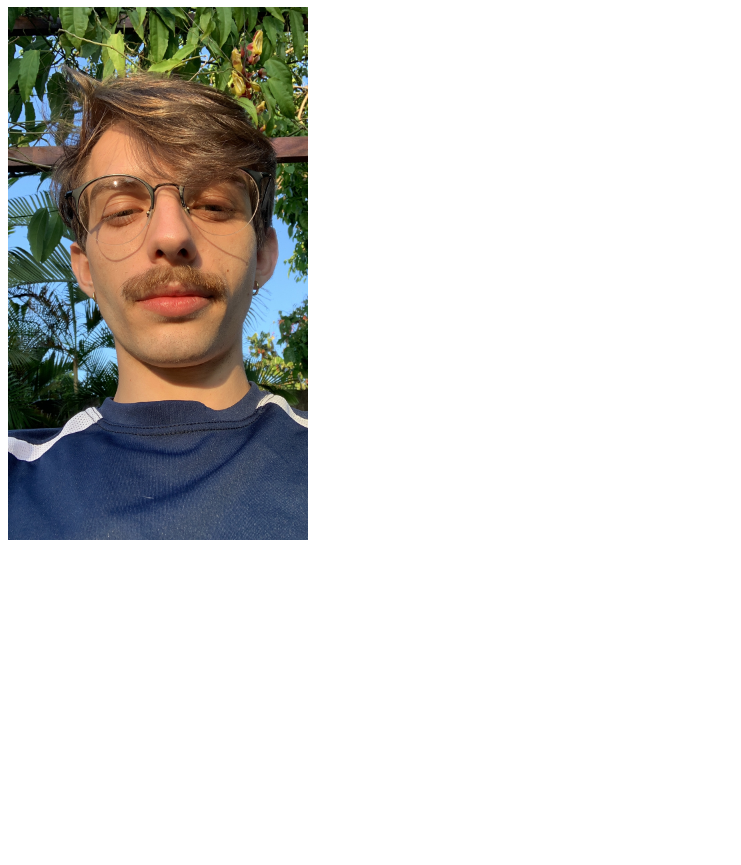
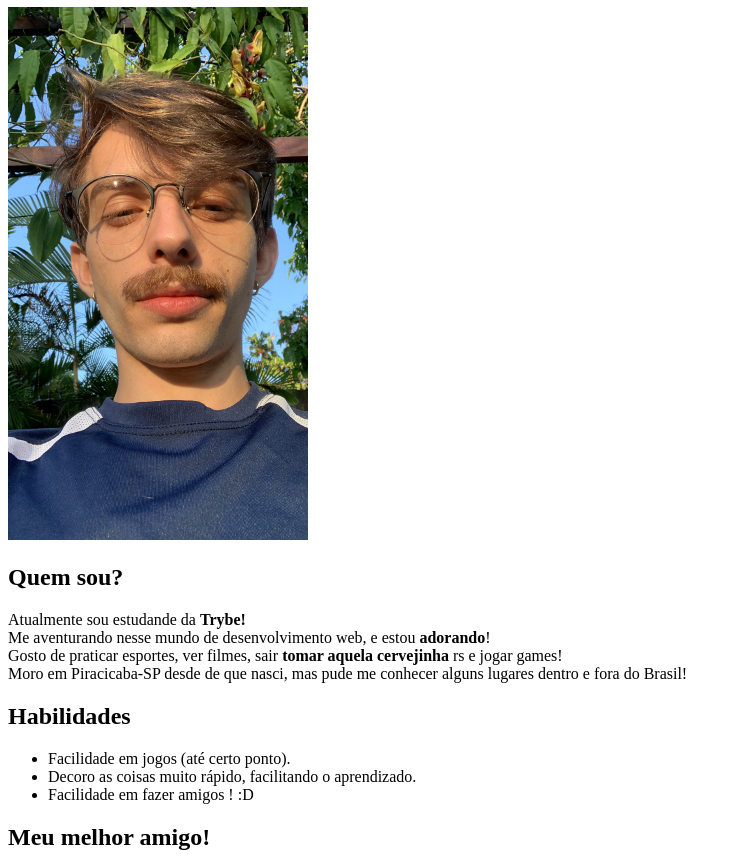
Before and after one commit to brunoangeloccimartins/brunoangeloccimartins.github.io, a plain HTML site: page index.html in a window 1280 px wide. Shown: the part 73-938 px from the top of the page, without its empty margins (0-741 px from the left). Before the commit the page ends 800 px from the top, so only its background shows below. Drawn offline with Linux system fonts and the light colour scheme; grey boxes are pictures that could not be loaded.

Commit message:
Colocado Lista

```diff
--- a/index.html
+++ b/index.html
@@ -9,5 +9,20 @@
 <body>
     <h1>Olá, sou Bruno Angelocci Martins!</h1>
     <img src="images/minhafoto.jpeg" alt="Minha Foto" width="300px">
+    <h2>Quem sou?</h2>
+    <p>Atualmente sou estudande da <strong>Trybe!</strong><br>
+    Me aventurando nesse mundo de desenvolvimento web, e estou <strong>adorando</strong>!<br>
+    Gosto de praticar esportes, ver filmes, sair <strong>tomar aquela cervejinha</strong> rs e jogar games!<br>
+    Moro em Piracicaba-SP desde de que nasci, mas pude me conhecer alguns lugares dentro e fora do Brasil!<br>
+    <h2>Habilidades</h2>
+    <ul>
+        <li>Facilidade em jogos (até certo ponto).</li>
+        <li>Decoro as coisas muito rápido, facilitando o aprendizado.</li>
+        <li>Facilidade em fazer amigos ! :D</li>
+    </ul>
+    <h2>Meu melhor amigo!</h2>
+    <img src="https://instagram.fcpq7-1.fna.fbcdn.net/v/t51.2885-15/49565641_381305539268069_7587901724120622935_n.jpg?stp=dst-jpg_e35&_nc_ht=instagram.fcpq7-1.fna.fbcdn.net&_nc_cat=105&_nc_ohc=nP8GG_v3isAAX-Nw_pK&edm=ACWDqb8BAAAA&ccb=7-5&ig_cache_key=MTk2MTkxODcwMDk4MDI2Mjc5NQ%3D%3D.2-ccb7-5&oh=00_AfAHCasbKI20-YTGZjQrICsE2QaQrAZedvc9pQbg4nyAcw&oe=63CB8746&_nc_sid=1527a3" alt="Foto Romeu">
+    </p>
+
 </body>
 </html>
```
